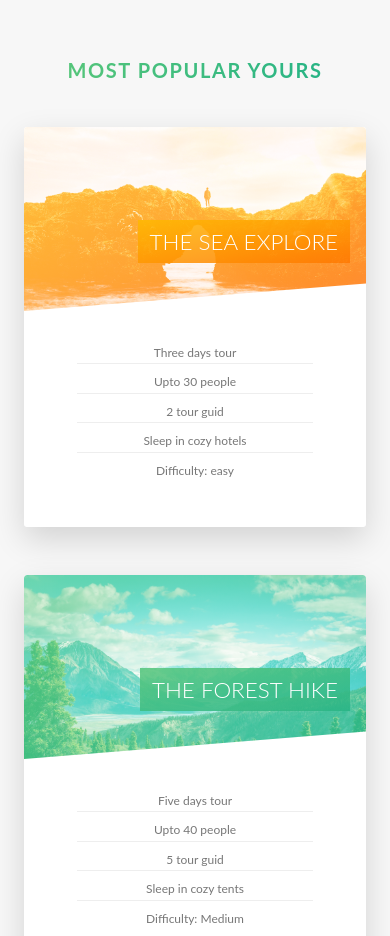
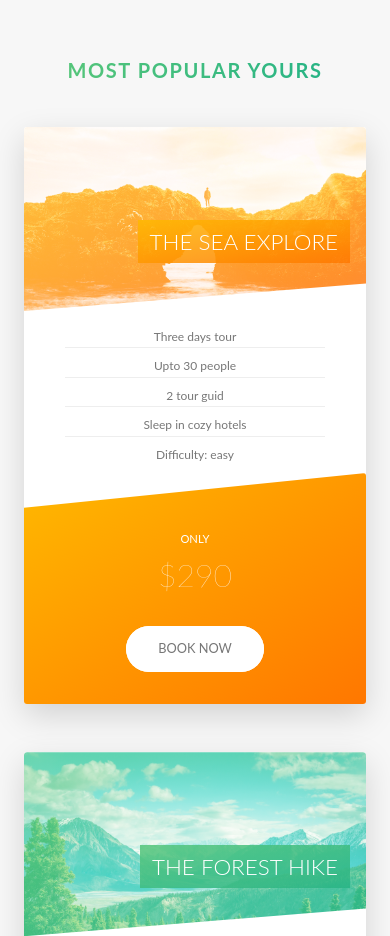
Before and after one commit to shafikul311/natours-sass, a plain HTML site: page index.html in a window 390 px wide. Shown: the part 2549-3485 px from the top of the page. Drawn offline with Linux system fonts and the light colour scheme.

Commit message:
responsive design

```diff
--- a/sass/components/_card.scss
+++ b/sass/components/_card.scss
@@ -148,12 +148,13 @@
         top: 50%;
         left: 50%;
         transform: translate(-50%, -50%);
+        text-align: center;
 
 
     }
 
     &__price-box {
-        text-align: center;
+
         color: $color-white;
         margin-bottom: 8rem;
 
@@ -174,4 +175,64 @@
     }
 
 
+    @include respond(tab-port){
+        height: auto;
+        border-radius: 3px;
+        background-color: $color-white;
+        box-shadow: 0 1.4rem 4rem rgba($color-black, .15);
+
+        &__side {
+            height: auto;
+            position: relative;
+            box-shadow: none;
+
+
+            &--back {
+                transform: rotateY(0);
+                clip-path: polygon(0 15%, 100% 0, 100% 100%, 0% 100%);
+
+            }
+
+        }
+
+
+
+        &:hover &__side--font {
+
+            transform: rotateY(0);
+        }
+
+        &__details {
+            padding: 1rem;
+        }
+
+
+
+        &__cta {
+            position: relative;
+            top: 0;
+            left: 0;
+            transform: translate(0);
+            width: 100%;
+            padding: 7rem 4rem 4rem 4rem;
+
+
+        }
+
+        &__price-box {
+            text-align: center;
+            margin-bottom: 3rem;
+
+
+        }
+
+
+        &__price-value {
+            font-size: 4rem;
+
+        }
+
+    }
+
+
 }
--- a/sass/components/_form.scss
+++ b/sass/components/_form.scss
@@ -17,6 +17,10 @@
         border-bottom: 3px solid transparent;
         width: 90%;
         display: block;
+
+        @include respond(tab-port){
+            width: 100%;
+        }
 
 
         &:focus{
@@ -66,6 +70,11 @@
     &__radio-group {
         width: 49%;
         display: inline-block;
+
+        @include respond(tab-port){
+            width: 100%;
+            margin-bottom: 1rem;
+        }
     }
 
     &__radio-label {
--- a/sass/components/_story.scss
+++ b/sass/components/_story.scss
@@ -8,6 +8,16 @@
     font-size: $default-font-size;
     padding-left: 9rem;
     transform: skewX(-12deg);
+    @include respond(tab-port){
+        width: 100%;
+        padding: 4rem;
+        padding-left: 6rem;
+    }
+
+    @include respond(phone){
+        transform: skewX(0);
+
+    }
 
     &__shape {
         width: 15rem;
@@ -18,6 +28,11 @@
         clip-path: circle(50% at 50% 50%);
         -webkit-clip-path: circle(50% at 50% 50%);
         transform: translateX(-3rem) skewX(12deg);
+
+        @include respond(phone){
+            transform: translateX(-3rem) skewX(0);
+
+        }
     }
 
     &__img {
@@ -36,8 +51,12 @@
     }
 
 
-    &__{
+    &__text{
         transform: skewX(12deg);
+        @include respond(phone){
+            transform: skewX(0);
+
+        }
     }
 
     &__caption {
--- a/sass/pages/_home.scss
+++ b/sass/pages/_home.scss
@@ -81,8 +81,32 @@
     box-shadow: 0 1.5rem 4rem rgba($color-black, .2);
     height: 50rem;
 
+    @include respond(tab-land){
+        background-image: linear-gradient(105deg,
+        rgba($color-white, .9) 0,
+        rgba($color-white, .9) 70%,
+        transparent 65%),
+        url(../../img/nat-10.jpg);
+
+    }
+    @include respond(tab-port){
+        background-image: linear-gradient( to right bottom,
+        rgba($color-white, .9) 0,
+        rgba($color-white, .9) 100%,
+        transparent 60%),
+        url(../../img/nat-10.jpg);
+
+    }
+
     &-form {
         width: 50%;
         padding: 6rem;
+
+       @include respond(tab-land){
+           width: 70%;
+       }
+       @include respond(tab-port){
+           width: 100%;
+       }
     }
 }
```
Also changed, not shown: css/main.css, 1 other file.
